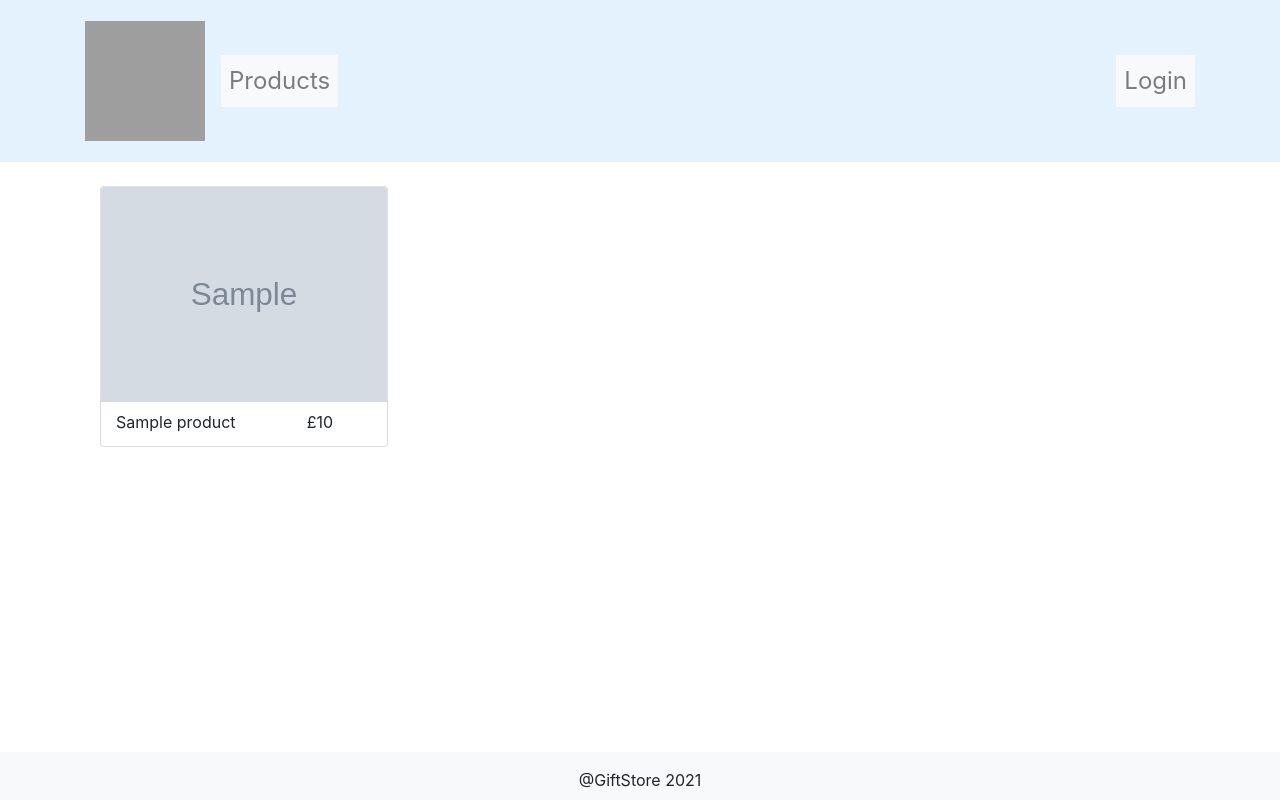
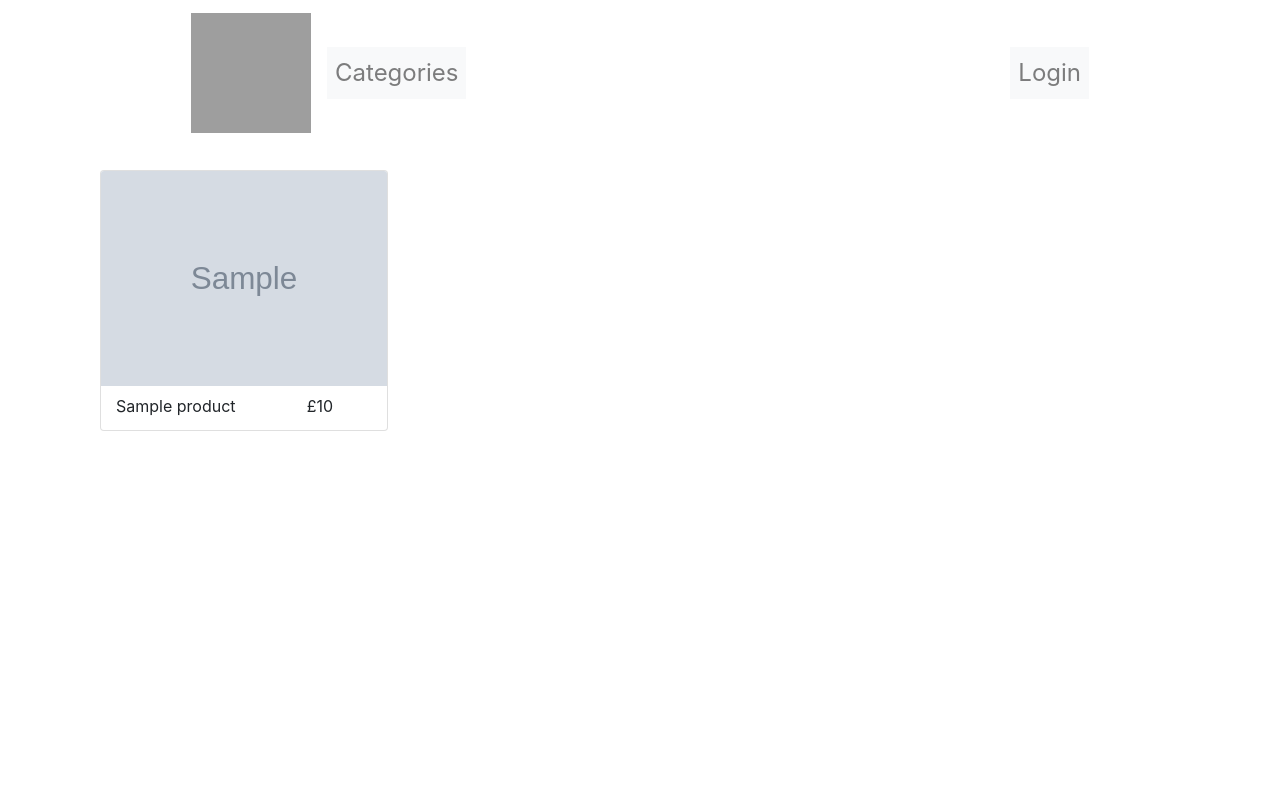
Before and after one commit to jbenndorf/E-commerce-gift-store, a Symfony app: template templates/products.html.twig in a window 1280 px wide. Run offline with Twig, Linux system fonts and the light colour scheme; the template is opened without the code that fills it: most values are stand-ins (such as "Sample title", 1, 10 or a date in 2020); grey boxes marked "Sample" are stand-in pictures; some libraries are stand-ins or nearby versions; grey boxes are pictures that could not be loaded.

Commit message:
Added categories section

```diff
--- a/src/Controller/CategoryController.php
+++ b/src/Controller/CategoryController.php
@@ -14,8 +14,6 @@ class CategoryController extends AbstractController
      */
     public function displayCategories()
     {
-        return $this->render('category/index.html.twig', [
-            'controller_name' => 'CategoryController',
-        ]);
+        return $this->render('categories.html.twig');
     }
 }
--- a/templates/base.html.twig
+++ b/templates/base.html.twig
@@ -6,6 +6,7 @@
         {# Run `composer require symfony/webpack-encore-bundle`
            and uncomment the following Encore helpers to start using Symfony UX #}
         {% block stylesheets %}
+            <link rel="icon" href="images/flower_icon.png">
             <link rel="stylesheet" href="https://stackpath.bootstrapcdn.com/bootstrap/4.4.1/css/bootstrap.min.css" integrity="sha384-Vkoo8x4CGsO3+Hhxv8T/Q5PaXtkKtu6ug5TOeNV6gBiFeWPGFN9MuhOf23Q9Ifjh" crossorigin="anonymous">
             <link rel="stylesheet" href="https://fonts.googleapis.com/css?family=Spartan&display=swap">
             <link rel="stylesheet" href="https://cdnjs.cloudflare.com/ajax/libs/font-awesome/5.12.1/css/all.min.css" integrity="sha256-mmgLkCYLUQbXn0B1SRqzHar6dCnv9oZFPEC1g1cwlkk=" crossorigin="anonymous" />
@@ -19,18 +20,20 @@
     </head>
     <body>
         {% block header %}
-            <nav class="navbar navbar-expand-lg navbar-light py-3" style="background-color: #e3f2fd">
-                <div class="container">
-                    <a class="navbar-brand mb-0 h1" href="{{ path('app_products') }}">
+            <div class="d-flex justify-content-center">
+                <nav class="navbar navbar-expand-lg navbar-light w-75" style="background-color: white">
+                    <div class="container-fluid">
+                        <a class="navbar-brand mb-0 h1" href="{{ path('app_homepage') }}">
                             <img src="images/logo.png" height="120" width="120">
                         </a>
                         <button class="navbar-toggler" type="button" data-bs-toggle="collapse" data-bs-target="#navbarNavDropdown" aria-controls="navbarNavDropdown" aria-expanded="false" aria-label="Toggle navigation">
                             <span class="navbar-toggler-icon"></span>
                         </button>
                         <div class="collapse navbar-collapse" id="navbarNavDropdown">
+                            <!--nav links-->
                             <ul class="navbar-nav">
                                 <li class="nav-item mx-auto">
-                                <a class="nav-link bg-light" style="font-size: 1.5rem" href="{{ path('app_products') }}">Products</a>
+                                    <a class="nav-link bg-light" style="font-size: 1.5rem" href="{{ path('app_categories') }}">Categories</a>
                                 </li>
                             </ul>
                             <ul class="navbar-nav ml-auto">
@@ -41,13 +44,9 @@
                         </div>
                     </div>
                 </nav>
+            </div>
         {% endblock %}
         {% block body %}
         {% endblock %}
-        {% block footer %}
-            <div class="fixed-bottom bg-light mt-3" style="height: 3rem">
-                <div class="text-center py-3">@GiftStore 2021</div>
-            </div>
-        {% endblock %}
     </body>
 </html>
--- /dev/null
+++ b/templates/categories.html.twig
@@ -0,0 +1 @@
+{% extends 'homepage.html.twig' %}
```
Also changed, not shown: templates/category/index.html.twig (deleted, +0 -20 lines), templates/homepage.html.twig (added, +7 -0 lines). Lines whose indentation alone changed are shown as unchanged.
